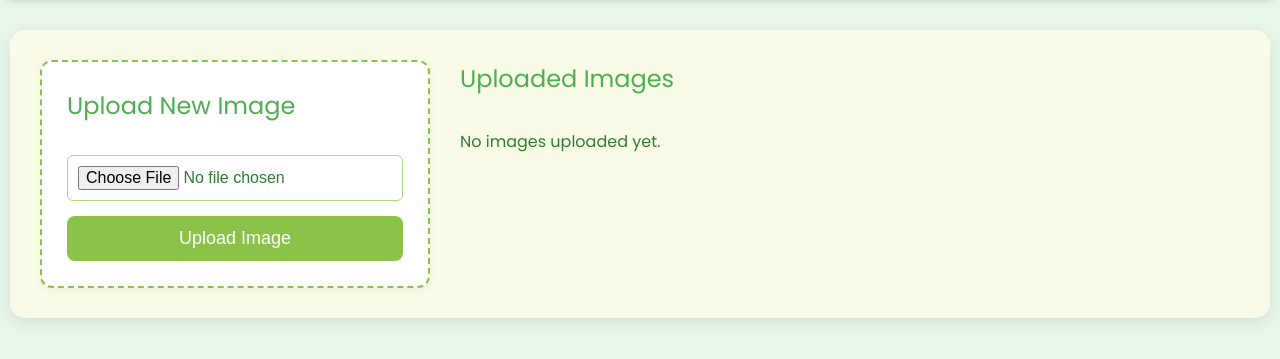
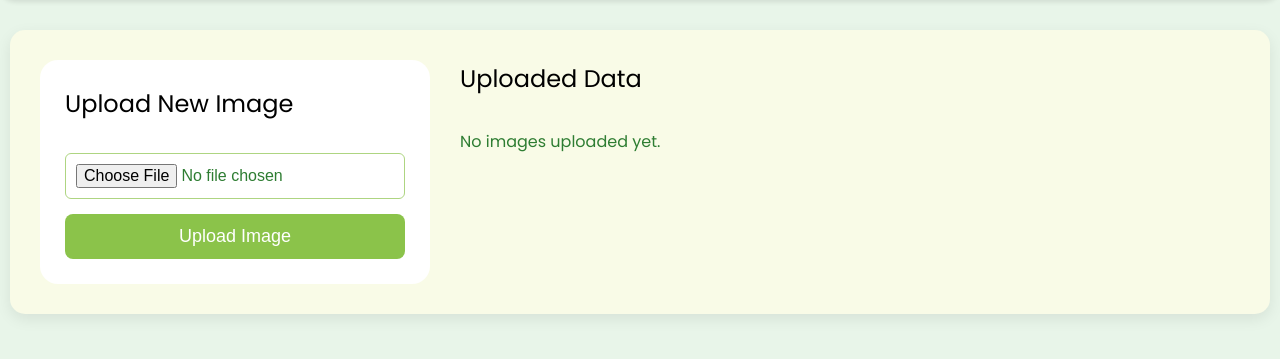
Before and after one commit to jaygna/cnd, a Flask app: template templates/index.html in a window 1280 px wide. Shown: the part 108-467 px from the top of the page. Run offline with Flask 3, Linux system fonts and the light colour scheme; the template is opened without the code that fills it, so the values that code supplies are empty.

Commit message:
Update index.html

```diff
--- a/templates/index.html
+++ b/templates/index.html
@@ -51,14 +51,12 @@
         .upload-section {
             background: #fff;
             padding: 25px;
-            border-radius: 12px;
-            box-shadow: 0 2px 8px rgba(0, 0, 0, 0.05);
-            border: 2px dashed #8bc34a; /* A lighter, more vibrant green */
+            border-radius: 18px;
             text-align: left; /* Align content to the left within the section */
         }
 
         .upload-section h2 {
-            color: #4caf50;
+            color: black;
             font-weight: 500;
             margin-top: 0;
             margin-bottom: 15px;
@@ -97,7 +95,7 @@
         }
 
         .image-gallery-section h2 {
-            color: #4caf50;
+            color: black;
             font-weight: 500;
             margin-top: 0;
             margin-bottom: 15px;
@@ -188,7 +182,7 @@
         </div>
 
         <div class="image-gallery-section">
-            <h2>Uploaded Images</h2>
+            <h2>Uploaded Data</h2>
             <div id="image-gallery">
                 {% if images %}
                     {% for image_url in images %}
```
Also changed, not shown: other parts of templates/index.html (+3 -7 lines).
